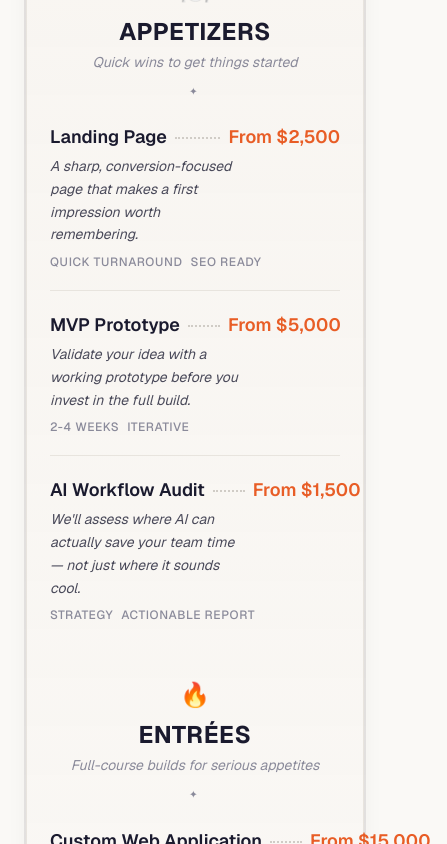
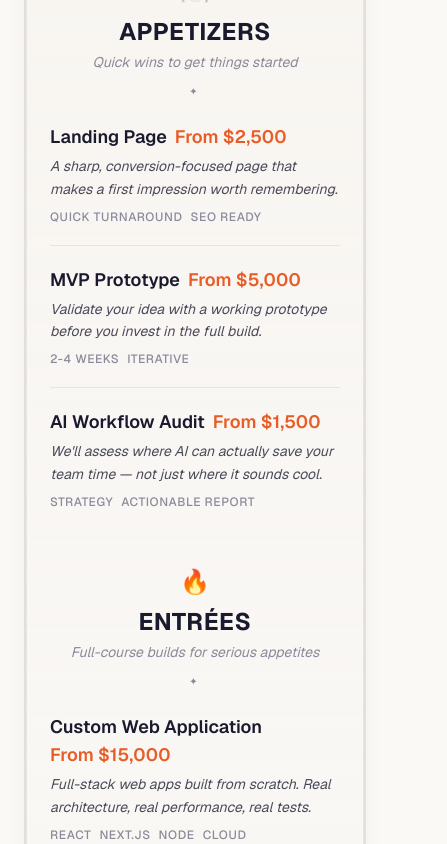
Before and after one commit to braddonako/the-chefs, a Next.js app: page / in a window 390 px wide. Shown: the part 960-1804 px from the top of the page, 447 px wide, since content can reach past the window. Built offline with nearby package versions, Linux system fonts and the light colour scheme.

Commit message:
Fix menu item wrapping on mobile
Co-Authored-By: Claude Opus 4.6 <noreply@anthropic.com>

```diff
--- a/src/components/MenuSection.tsx
+++ b/src/components/MenuSection.tsx
@@ -9,16 +9,16 @@ import StaggerChildren, { staggerItem } from "./StaggerChildren";
 function MenuItemRow({ item }: { item: MenuItem }) {
   return (
     <motion.div variants={staggerItem} className="menu-item-row group py-5 first:pt-0 last:pb-0">
-      <div className="mb-1 flex items-baseline gap-2">
-        <h4 className="shrink-0 text-lg font-semibold text-text-primary transition-colors group-hover:text-brand-primary md:text-xl">
+      <div className="mb-1 flex flex-wrap items-baseline gap-x-2 gap-y-0">
+        <h4 className="text-lg font-semibold text-text-primary transition-colors group-hover:text-brand-primary md:text-xl">
           {item.name}
         </h4>
-        <span className="menu-dots min-w-8 flex-1" />
-        <span className="shrink-0 text-lg font-semibold text-brand-primary">
+        <span className="hidden min-w-4 flex-1 md:block menu-dots" />
+        <span className="text-lg font-semibold text-brand-primary">
           {item.price}
         </span>
       </div>
-      <p className="pr-24 text-sm leading-relaxed text-text-secondary italic">
+      <p className="text-sm leading-relaxed text-text-secondary italic md:pr-24">
         {item.description}
       </p>
       {item.tags && (
```
